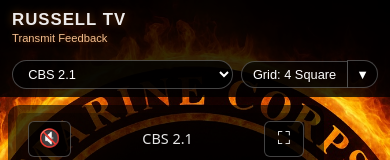
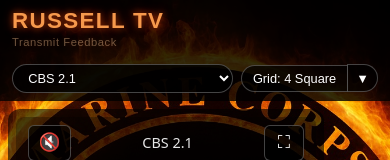
Before and after one commit to russellmarine/tv, a website: page index.html in a window 390 px wide. Shown: the top 160 px of the page. Drawn offline with nearby package versions, Linux system fonts and the light colour scheme; no server answers.

Commit message:
Update brand header to fiery theme + Transmit Feedback tagline

```diff
--- a/css/russelltv-styles.css
+++ b/css/russelltv-styles.css
@@ -39,15 +39,36 @@
   gap: 0.12rem;
 }
 
+/* Brand styling refinements */
 .rtv-brand-title {
   margin: 0;
   font-size: 1.4rem;
   font-weight: 700;
   letter-spacing: 0.06em;
   text-transform: uppercase;
-  color: rgba(255, 255, 255, 0.92);
-  text-shadow: 0 0 10px rgba(255, 120, 0, 0.45);
+  color: rgba(255, 160, 80, 0.95);
+  text-shadow: 0 0 6px rgba(255, 80, 0, 0.55),
+               0 0 12px rgba(255, 60, 0, 0.45);
   transition: text-shadow 0.25s ease, transform 0.25s ease;
+}
+
+.rtv-brand-tagline {
+  font-size: 0.72rem;
+  color: rgba(255, 200, 150, 0.55);
+  opacity: 0.75;
+  text-shadow: 0 0 4px rgba(255, 120, 0, 0.18);
+  letter-spacing: 0.05em;
+  transition: opacity 0.25s ease, text-shadow 0.25s ease;
+}
+
+/* Fiery hover intensifies */
+.rtv-brand-button:hover .rtv-brand-title,
+.rtv-brand-button:hover .rtv-brand-tagline {
+  text-shadow: 0 0 12px rgba(255, 150, 0, 0.85),
+               0 0 22px rgba(255, 100, 0, 0.85),
+               0 0 32px rgba(255, 60, 0, 1);
+  opacity: 1;
+  transform: translateY(-1px);
 }
 
 .rtv-brand-tagline {
@@ -414,9 +435,37 @@
     margin-bottom: 0.25rem;
   }
 
-  .rtv-brand-title {
-    font-size: 1.05rem;
-  }
+/* Brand styling refinements */
+.rtv-brand-title {
+  margin: 0;
+  font-size: 1.4rem;
+  font-weight: 700;
+  letter-spacing: 0.06em;
+  text-transform: uppercase;
+  color: rgba(255, 160, 80, 0.95);
+  text-shadow: 0 0 6px rgba(255, 80, 0, 0.55),
+               0 0 12px rgba(255, 60, 0, 0.45);
+  transition: text-shadow 0.25s ease, transform 0.25s ease;
+}
+
+.rtv-brand-tagline {
+  font-size: 0.72rem;
+  color: rgba(255, 200, 150, 0.55);
+  opacity: 0.75;
+  text-shadow: 0 0 4px rgba(255, 120, 0, 0.18);
+  letter-spacing: 0.05em;
+  transition: opacity 0.25s ease, text-shadow 0.25s ease;
+}
+
+/* Fiery hover intensifies */
+.rtv-brand-button:hover .rtv-brand-title,
+.rtv-brand-button:hover .rtv-brand-tagline {
+  text-shadow: 0 0 12px rgba(255, 150, 0, 0.85),
+               0 0 22px rgba(255, 100, 0, 0.85),
+               0 0 32px rgba(255, 60, 0, 1);
+  opacity: 1;
+  transform: translateY(-1px);
+}
 
   .rtv-brand-tagline {
     font-size: 0.7rem;
```
